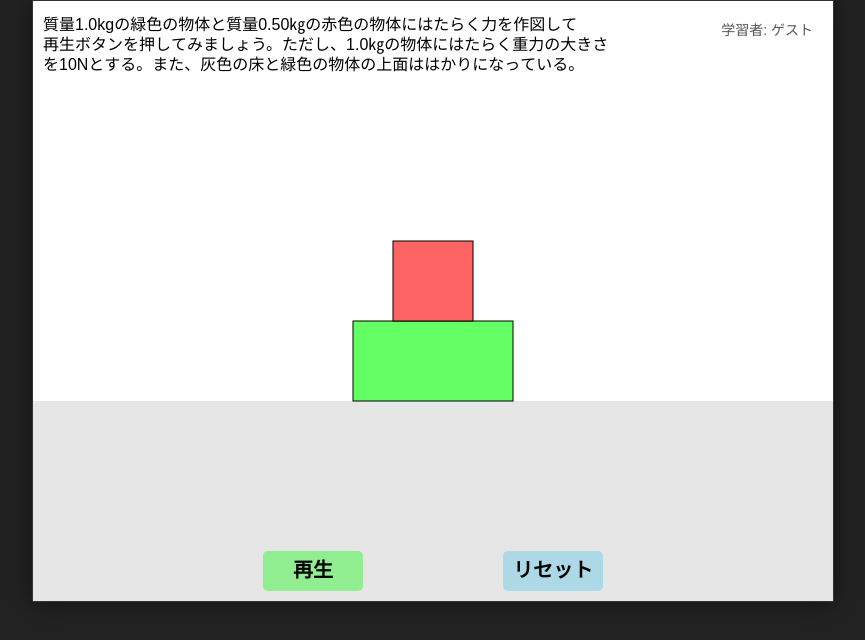
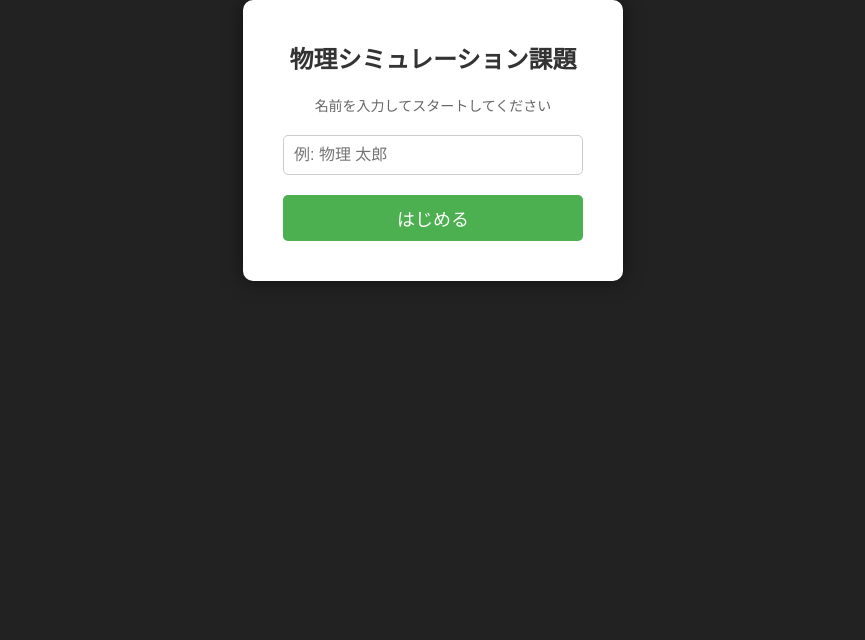
Before and after one commit to takemoto-byte/ebsnewtonsthirdlaws, a plain HTML site: page index.html in a window 1280 px wide. Shown: the whole page, without its empty margins (207-1072 px from the left). Drawn offline with Linux system fonts and the light colour scheme.

Commit message:
Add files via upload

```diff
--- a/index.html
+++ b/index.html
@@ -3,12 +3,42 @@
 <head>
     <meta charset="UTF-8">
     <meta name="viewport" content="width=device-width, initial-scale=1.0">
-    <title>Web シミュレーション (2物体・独立運動)</title>
+    <title>物理シミュレーション - スタート</title>
     <link rel="stylesheet" href="style.css">
 </head>
 <body>
-    <canvas id="simulationCanvas" width="800" height="600"></canvas>
+    <div id="title-container">
+        <h1>物理シミュレーション課題</h1>
+        <p>名前を入力してスタートしてください</p>
 
-    <script src="app.js"></script>
+        <input type="text" id="username-input" placeholder="例: 物理 太郎" autocomplete="off">
+        <button id="start-btn" onclick="startGame()">はじめる</button>
+    </div>
+
+    <script>
+        function startGame() {
+            const nameInput = document.getElementById('username-input');
+            const name = nameInput.value.trim();
+
+            if (name === "") {
+                alert("名前を入力してください！");
+                return;
+            }
+
+            // 名前をブラウザに一時保存（sessionStorage）
+            // タブを閉じるまで有効です
+            sessionStorage.setItem('physics_app_username', name);
+
+            // メインの問題へ移動
+            window.location.href = "main.html";
+        }
+
+        // Enterキーでもスタートできるようにする
+        document.getElementById('username-input').addEventListener('keypress', function (e) {
+            if (e.key === 'Enter') {
+                startGame();
+            }
+        });
+    </script>
 </body>
 </html>
--- a/style.css
+++ b/style.css
@@ -15,3 +15,51 @@ canvas {
     /* ★これを追加！指での操作時にスクロールやズームを禁止します */
     touch-action: none;
 }
+
+/* --- タイトル画面用のスタイル --- */
+#title-container {
+    text-align: center;
+    background-color: white;
+    padding: 40px;
+    border-radius: 10px;
+    box-shadow: 0 0 20px rgba(0,0,0,0.5);
+    display: flex;
+    flex-direction: column;
+    gap: 20px;
+    width: 300px;
+}
+
+#title-container h1 {
+    font-size: 24px;
+    margin: 0;
+    color: #333;
+}
+
+#title-container p {
+    margin: 0;
+    color: #666;
+    font-size: 14px;
+}
+
+#username-input {
+    padding: 10px;
+    font-size: 16px;
+    border: 1px solid #ccc;
+    border-radius: 5px;
+    outline: none;
+}
+
+#start-btn {
+    padding: 10px;
+    font-size: 18px;
+    background-color: #4CAF50;
+    color: white;
+    border: none;
+    border-radius: 5px;
+    cursor: pointer;
+    transition: background-color 0.3s;
+}
+
+#start-btn:hover {
+    background-color: #45a049;
+}
```
Also changed, not shown: main.html (added, +14 -0 lines).
